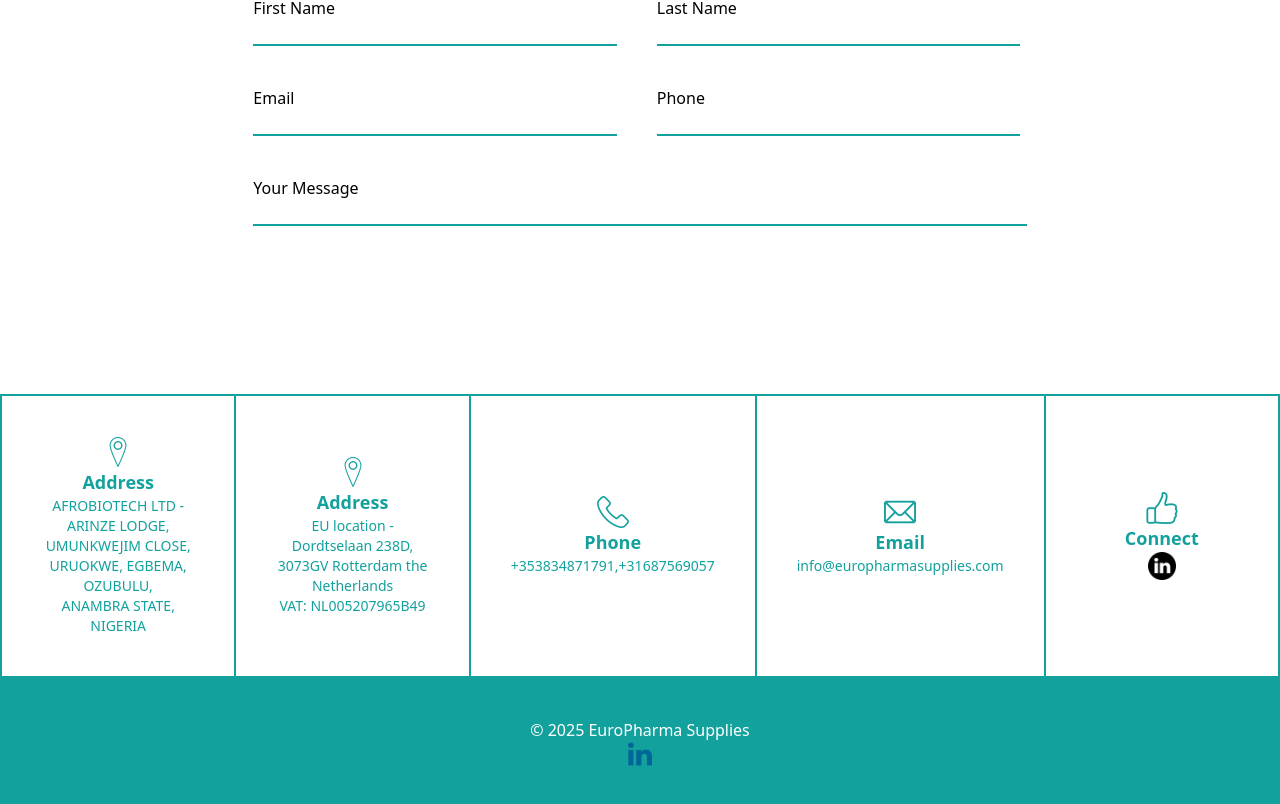
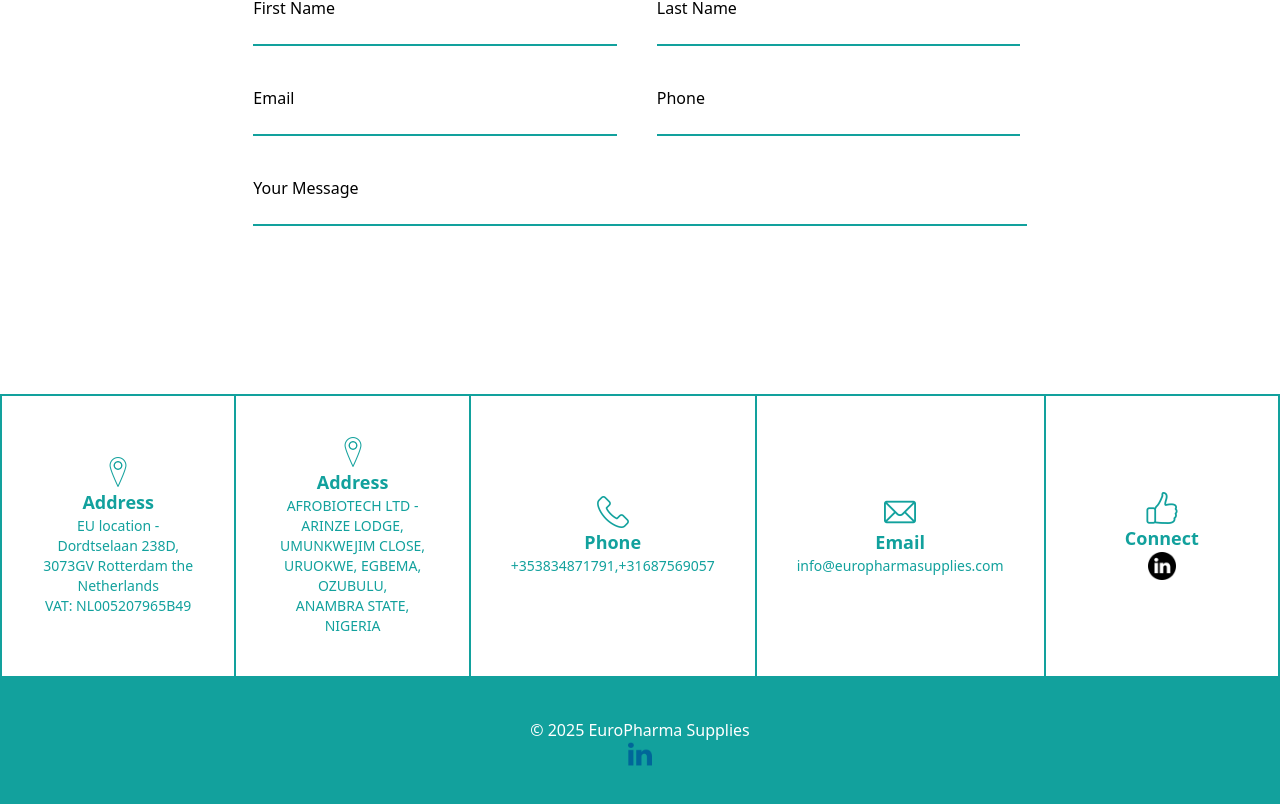
Before and after one commit to junioruche49/europharmasupplies, a Next.js app: page /contact in a window 1280 px wide. Shown: the part 762-1566 px from the top of the page. Built offline with nearby package versions, Linux system fonts and the light colour scheme; what @ant-design/nextjs-registry would draw is missing.

Commit message:
new changes

```diff
--- a/app/contact/page.js
+++ b/app/contact/page.js
@@ -50,9 +50,9 @@ function Contact(props) {
           <Image src={pin} alt="pin" className="w-8" />
           <h2 className="font-semibold text-lg text-[#12a19d]">Address</h2>
           <p className="text-sm text-[#12a19d] text-center">
-            AFROBIOTECH LTD - ARINZE LODGE, UMUNKWEJIM CLOSE, <br />
-            URUOKWE, EGBEMA, OZUBULU, <br />
-            ANAMBRA STATE, NIGERIA
+            EU location - Dordtselaan 238D, 3073GV Rotterdam the Netherlands{" "}
+            <br />
+            VAT: NL005207965B49
           </p>
         </div>
         <div
@@ -64,9 +64,9 @@ function Contact(props) {
           <Image src={pin} alt="pin" className="w-8" />
           <h2 className="font-semibold text-lg text-[#12a19d]">Address</h2>
           <p className="text-sm text-[#12a19d] text-center">
-            EU location - Dordtselaan 238D, 3073GV Rotterdam the Netherlands{" "}
-            <br />
-            VAT: NL005207965B49
+            AFROBIOTECH LTD - ARINZE LODGE, UMUNKWEJIM CLOSE, <br />
+            URUOKWE, EGBEMA, OZUBULU, <br />
+            ANAMBRA STATE, NIGERIA
           </p>
         </div>
         <div
```
